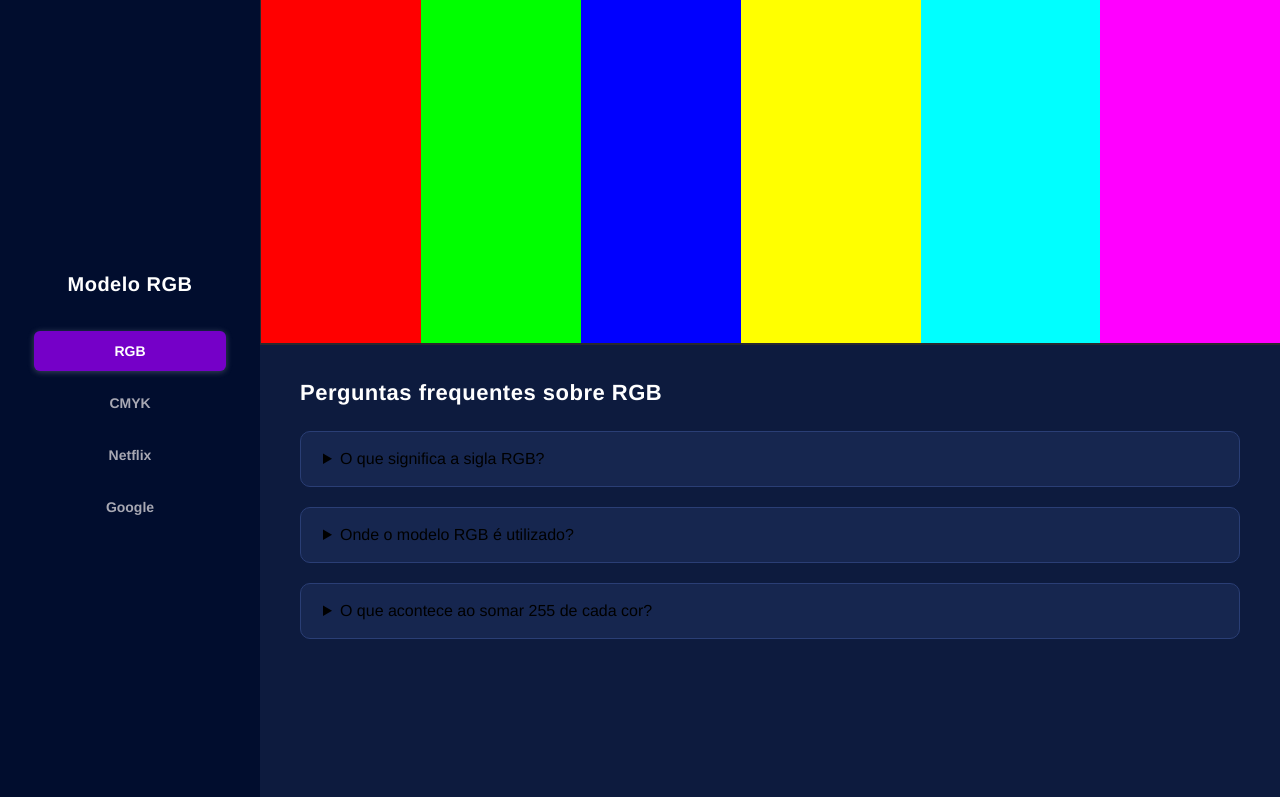
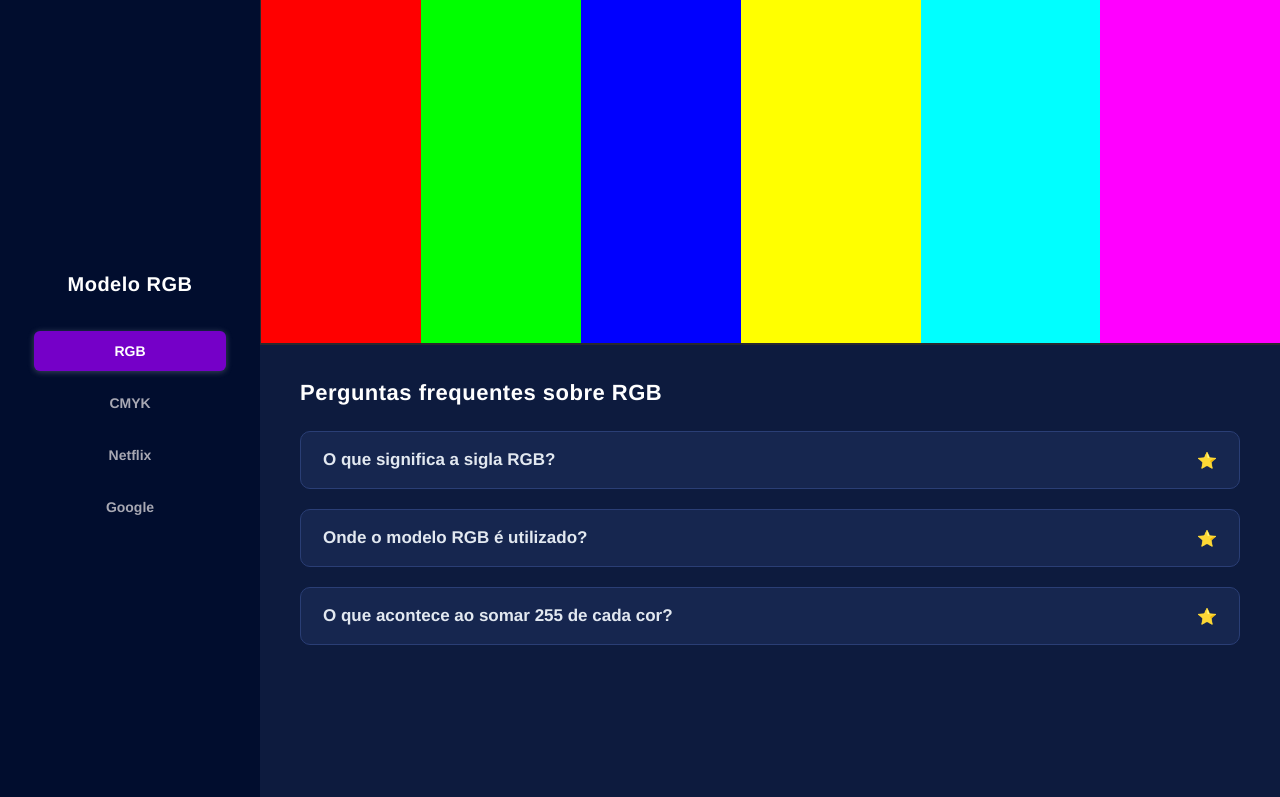
Before and after one commit to samuel-soarde/Display, a website: page modo_cores/modo-cores.html in a window 1280 px wide. Shown: the top 797 px of the page. Drawn offline with Linux system fonts and the light colour scheme.

Commit message:
ADD: animações e cores no css

```diff
--- a/modo_cores/css/global.css
+++ b/modo_cores/css/global.css
@@ -131,3 +131,34 @@
     margin-bottom: 20px;
     transition: all 0.3s ease-in-out;
 }
+
+.color-section__faq-item:hover,
+.color-section__faq-item[open] {
+    background-color: var(--faq-card-hover-bg);
+    border-color: var(--faq-border-neon);
+    box-shadow: 0 0 8px var(--faq-border-neon), 0 0 20px rgba(157, 38, 239, 0.3);
+    transform: translateY(-2px);
+}
+
+.color-section__faq-question {
+    font-size: 17px;
+    font-weight: 600;
+    color: var(--faq-text-question);
+    cursor: pointer;
+    list-style: none;
+    display: flex;
+    justify-content: space-between;
+    align-items: center;
+    transition: color 0.2s ease;
+}
+
+.color-section__faq-question::-webkit-details-marker {
+    display: none;
+}
+
+.color-section__faq-question::after {
+    content: '⭐';
+    font-size: 16px;
+    color: var(--faq-border-neon-glow);
+    transition: transform 0.3s ease, color 0.3 ease;
+}
```
